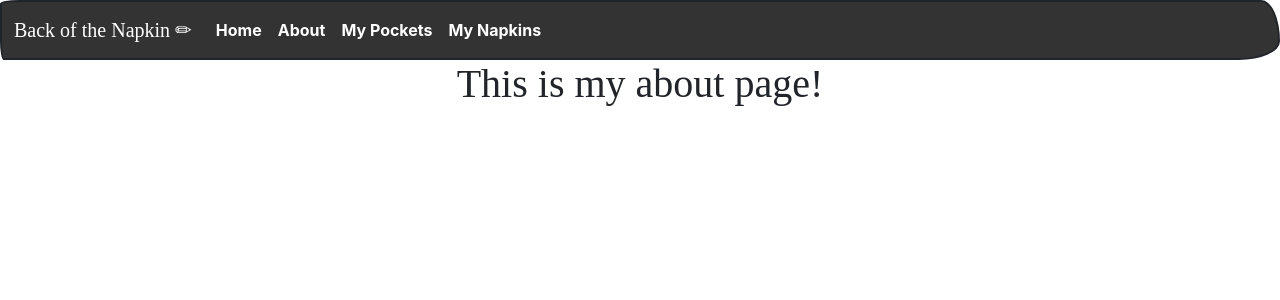
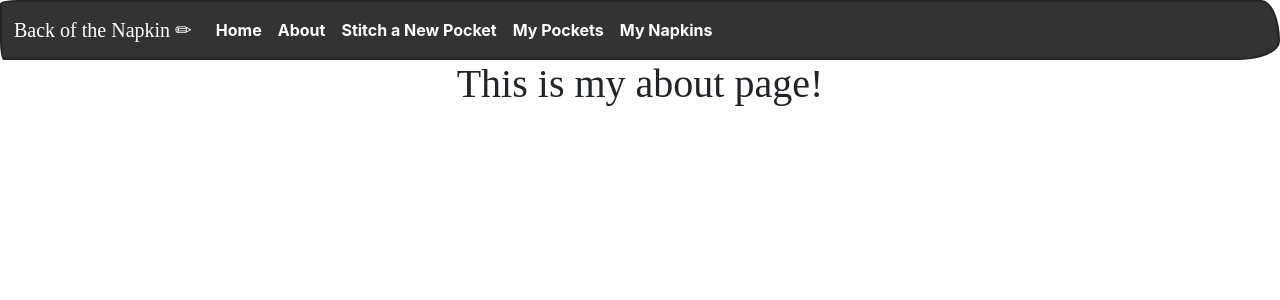
Before and after one commit to iamrivera/botn-frontend-ttwwoo, a React (Create React App) app: page /about in a window 1280 px wide. Shown: the top 300 px of the page. Built offline with nearby package versions, Linux system fonts and the light colour scheme; no server answers; a web font is replaced by a local one.

Commit message:
Added the Stitch a new pocket route

```diff
--- a/src/App.js
+++ b/src/App.js
@@ -5,6 +5,7 @@ import Navbar from './components/routes/Navbar';
 import About from './components/routes/About';
 import Home from './components/routes/Home';
 import PocketContainer from './containers/PocketContainer.js';
+import PocketForm from './components/PocketForm';
 
 class App extends Component {
   render() {
--- a/src/components/routes/Navbar.js
+++ b/src/components/routes/Navbar.js
@@ -35,6 +35,11 @@ export class Navbar extends Component {
                 </NavLink>
               </li>
               <li className="nav-item">
+                <NavLink className="nav-link" to="/pockets/new">
+                  Stitch a New Pocket
+                </NavLink>
+              </li>
+              <li className="nav-item">
                 <NavLink className="nav-link" to="/pockets">
                   My Pockets
                 </NavLink>
--- a/src/containers/PocketContainer.js
+++ b/src/containers/PocketContainer.js
@@ -5,6 +5,7 @@ import { fetchPockets } from "../actions/pocketActions";
 import PocketCollection from "../components/PocketCollection";
 import { Route, Switch } from "react-router-dom";
 import PocketPage from "../components/routes/PocketPage";
+import PocketForm from "../components/PocketForm";
 
 class PocketContainer extends Component {
   componentDidMount() {
@@ -18,15 +19,19 @@ class PocketContainer extends Component {
     return (
       <div>
         <Switch>
+          <Route exact path="/pockets/new" component={PocketForm} />
           <Route
-            exact path="/pockets"
+            exact
+            path="/pockets"
             render={(routerProps) => (
               <PocketCollection {...routerProps} pockets={this.props.pockets} />
             )}
           />
           <Route
             path="/pockets/:id"
-            render={(routerProps) => <PocketPage {...routerProps} collection={this.props.pockets} />}
+            render={(routerProps) => (
+              <PocketPage {...routerProps} collection={this.props.pockets} />
+            )}
           />
         </Switch>
       </div>
```
